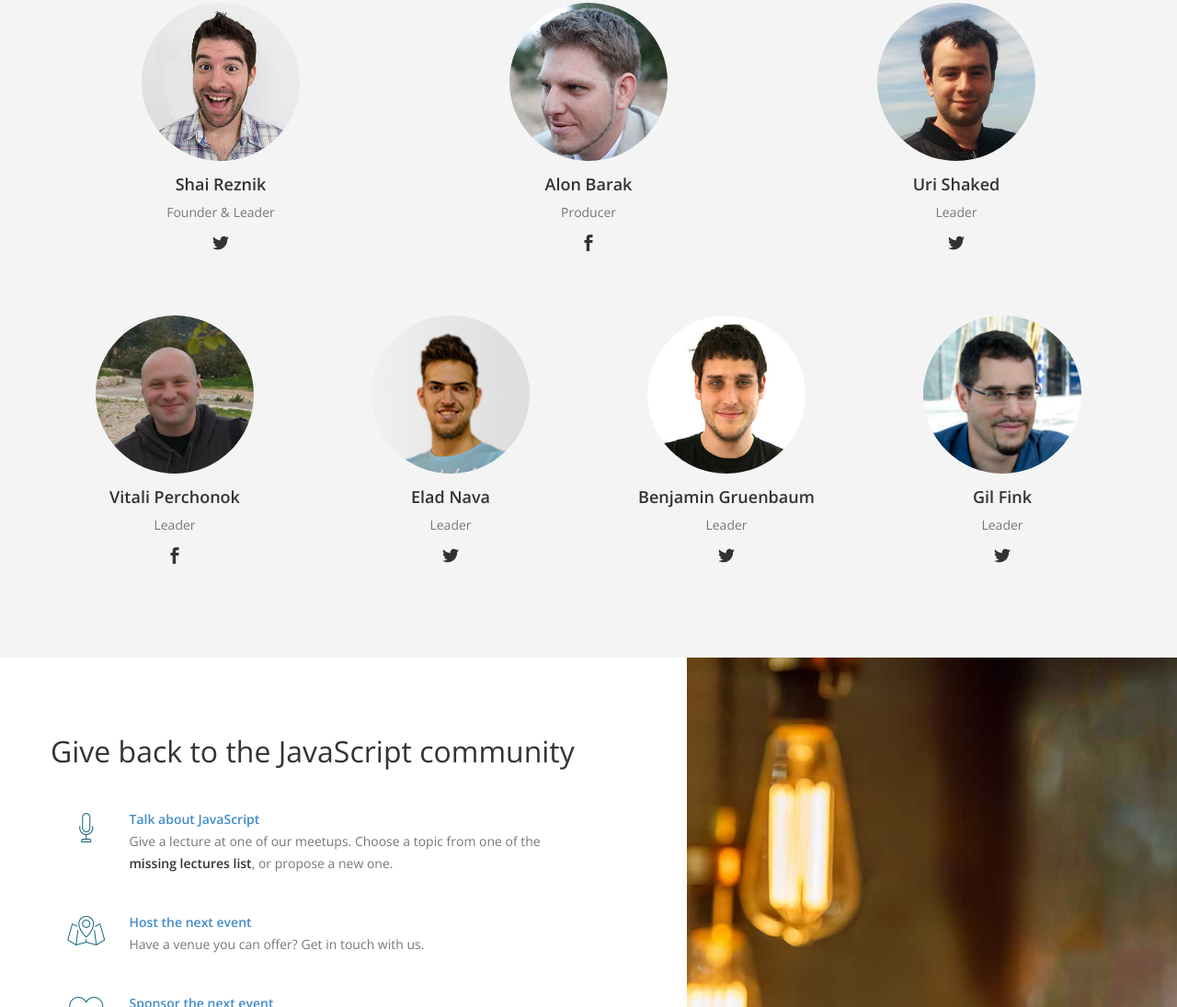
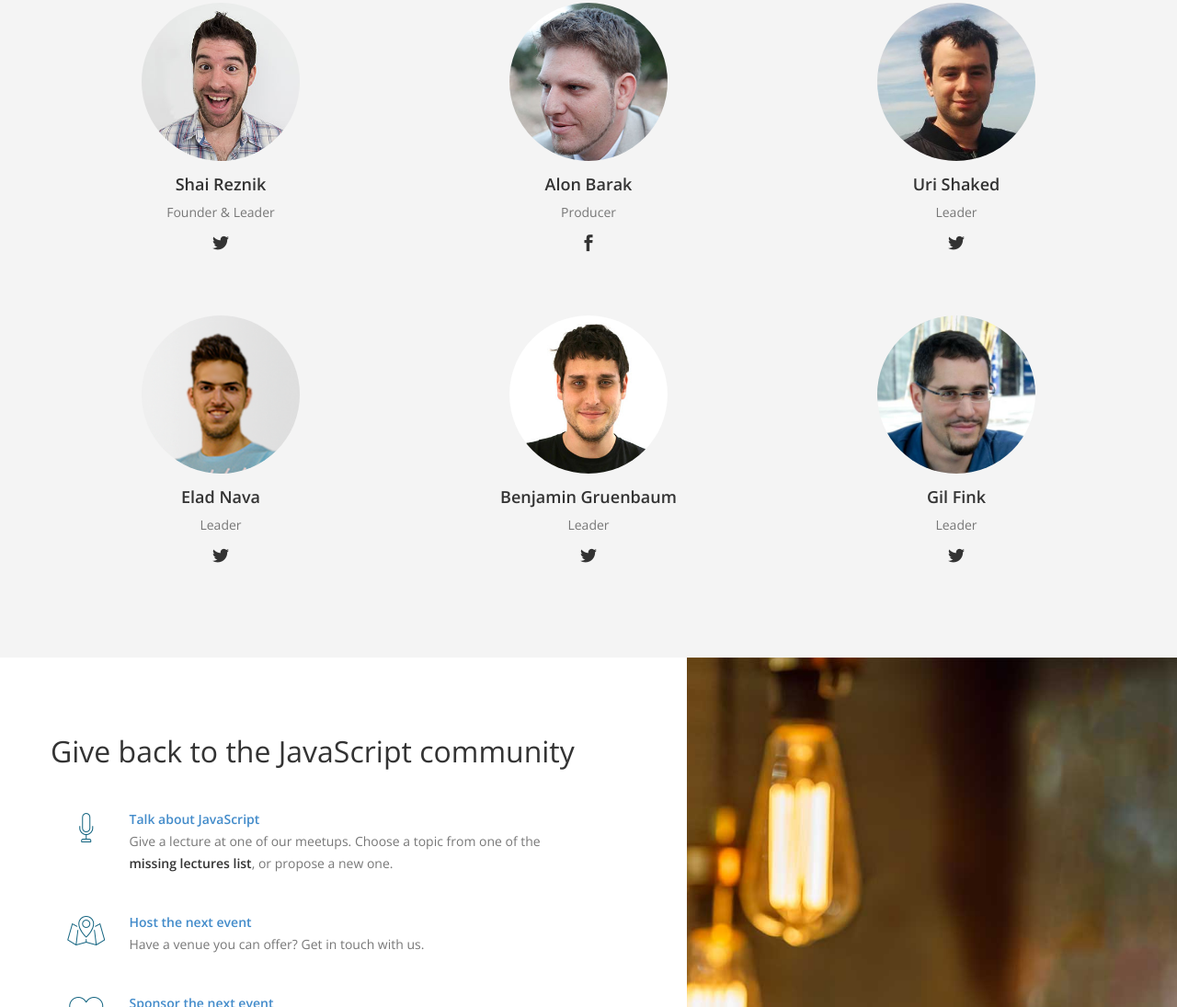
Before and after one commit to jsIsrael/JavaScript-Israel-Website, a website: page src/index.html in a window 1280 px wide. Shown: the part 2403-3498 px from the top of the page at 92% size. Drawn offline with nearby package versions, Linux system fonts and the light colour scheme.

Commit message:
Update index.html

```diff
--- a/src/index.html
+++ b/src/index.html
@@ -298,21 +298,7 @@
 						</div>
 					</div>
 					<div class="row">
-						<div class="col-sm-4 col-md-3">
-							<div class="team-1-member">
-								<img alt="Team Member" class="background-image team-image" src="img/team/vitali-perchonok.jpg">
-								<h5>Vitali Perchonok</h5>
-								<span>Leader</span><br>
-								<ul class="social-icons">
-									<li>
-										<a href="https://www.facebook.com/vitaliperchonok" target="_blank">
-											<i class="icon social_facebook"></i>
-										</a>
-									</li>
-								</ul>
-							</div>
-						</div>
-						<div class="col-sm-4 col-md-3">
+						<div class="col-sm-4 col-md-4">
 							<div class="team-1-member">
 								<img alt="Team Member" class="background-image team-image" src="img/team/elad-nava.png">
 								<h5>Elad Nava</h5>
@@ -326,7 +312,7 @@
 								</ul>
 							</div>
 						</div>
-						<div class="col-sm-4 col-md-3">
+						<div class="col-sm-4 col-md-4">
 							<div class="team-1-member">
 								<img alt="Team Member" class="background-image team-image" src="img/team/benjamin-gruenbaum.jpg">
 								<h5>Benjamin Gruenbaum</h5>
@@ -340,7 +326,7 @@
 								</ul>
 							</div>
 						</div>
-            			<div class="col-sm-4 col-md-3">
+            					<div class="col-sm-4 col-md-4">
 							<div class="team-1-member">
 								<img alt="Team Member" class="background-image team-image" src="img/team/gil-fink.jpg">
 								<h5>Gil Fink</h5>
```
